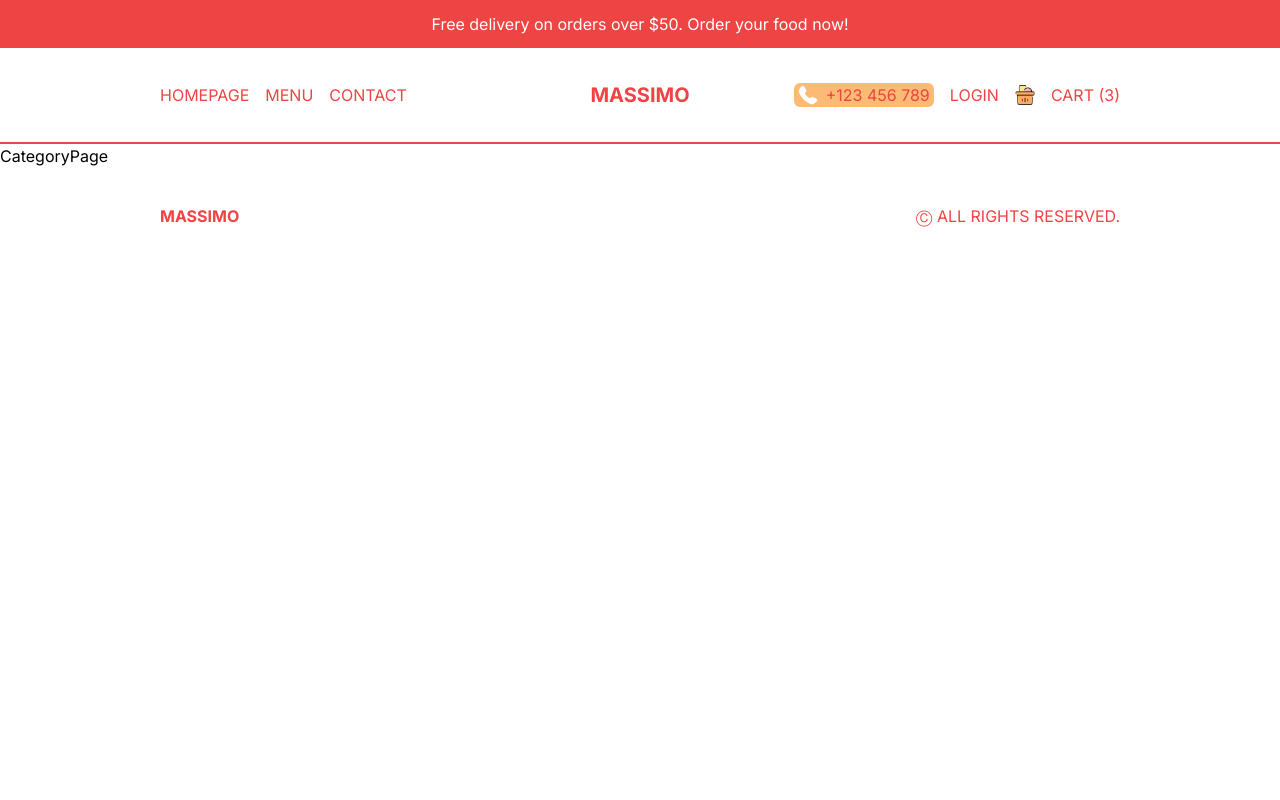
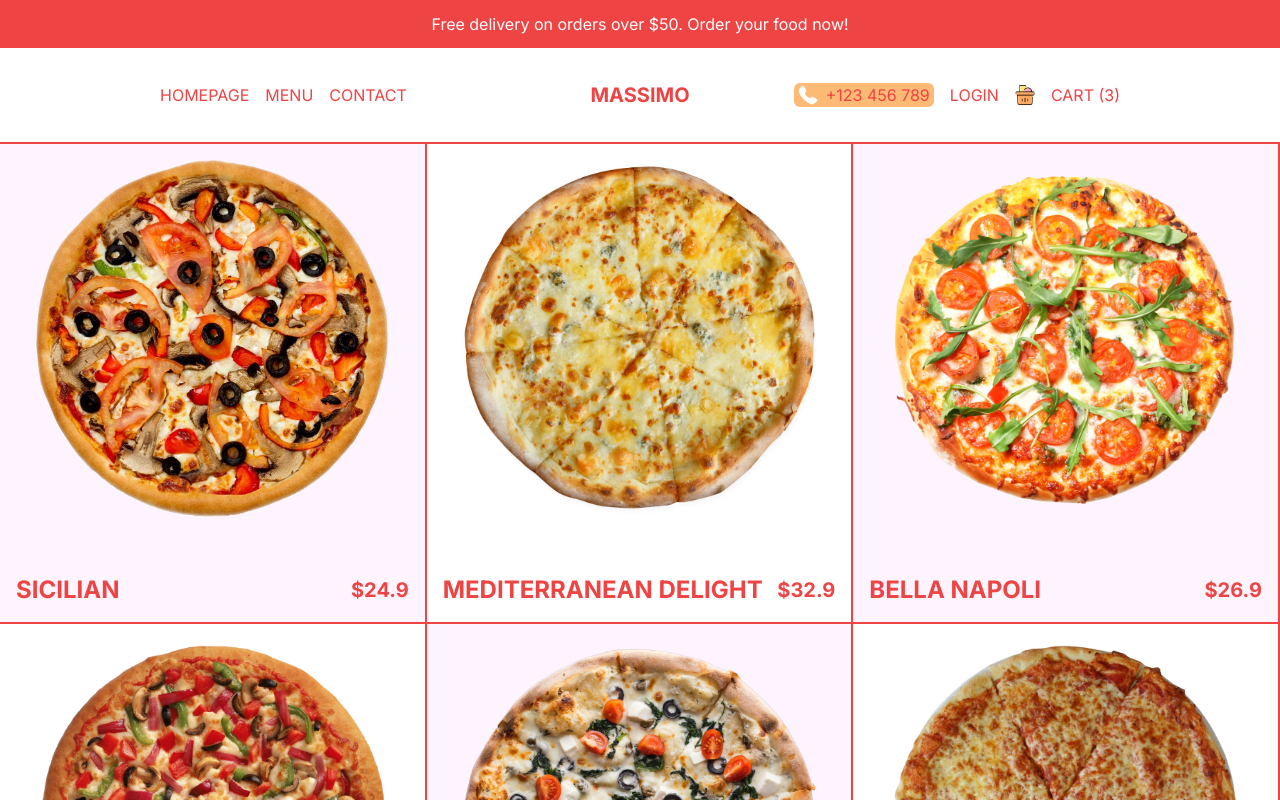
Before and after one commit to haido86/food-ordering-app-nextjs-tailwindcss, a Next.js app: page /menu/burgers in a window 1280 px wide. Shown: the top 800 px of the page. Built offline with nearby package versions, Linux system fonts and the light colour scheme.

Commit message:
Category page

```diff
--- a/app/menu/[category]/page.tsx
+++ b/app/menu/[category]/page.tsx
@@ -1,5 +1,38 @@
+import { pizzas } from '@/data';
+import Image from 'next/image';
+import Link from 'next/link';
 import React from 'react';
 
 export default function CategoryPage() {
-  return <div> CategoryPage</div>;
+  return (
+    <div className="flex flex-wrap">
+      {pizzas.map(item => (
+        <Link
+          key={item.id}
+          href={`/product/${item.id}`}
+          className="odd:bg-fuchsia-50 group w-full h-[60vh] sm:w-1/2 lg:w-1/3 border-r-2 border-b-2 border-red-500 p-4 flex flex-col justify-between"
+        >
+          {item.img && (
+            <div className="relative h-[80%]">
+              <Image
+                src={item.img}
+                alt="pizza"
+                fill
+                className="object-contain"
+              />
+            </div>
+          )}
+          <div className="flex flex-row justify-between font-bold items-center">
+            <h1 className="uppercase text-red-500 text-2xl">{item.title}</h1>
+            <h2 className="text-red-500 text-xl group-hover:hidden">
+              ${item.price}
+            </h2>
+            <button className="bg-red-500 text-white uppercase rounded-md p-2 hidden group-hover:block">
+              Add to cart
+            </button>
+          </div>
+        </Link>
+      ))}
+    </div>
+  );
 }
```
